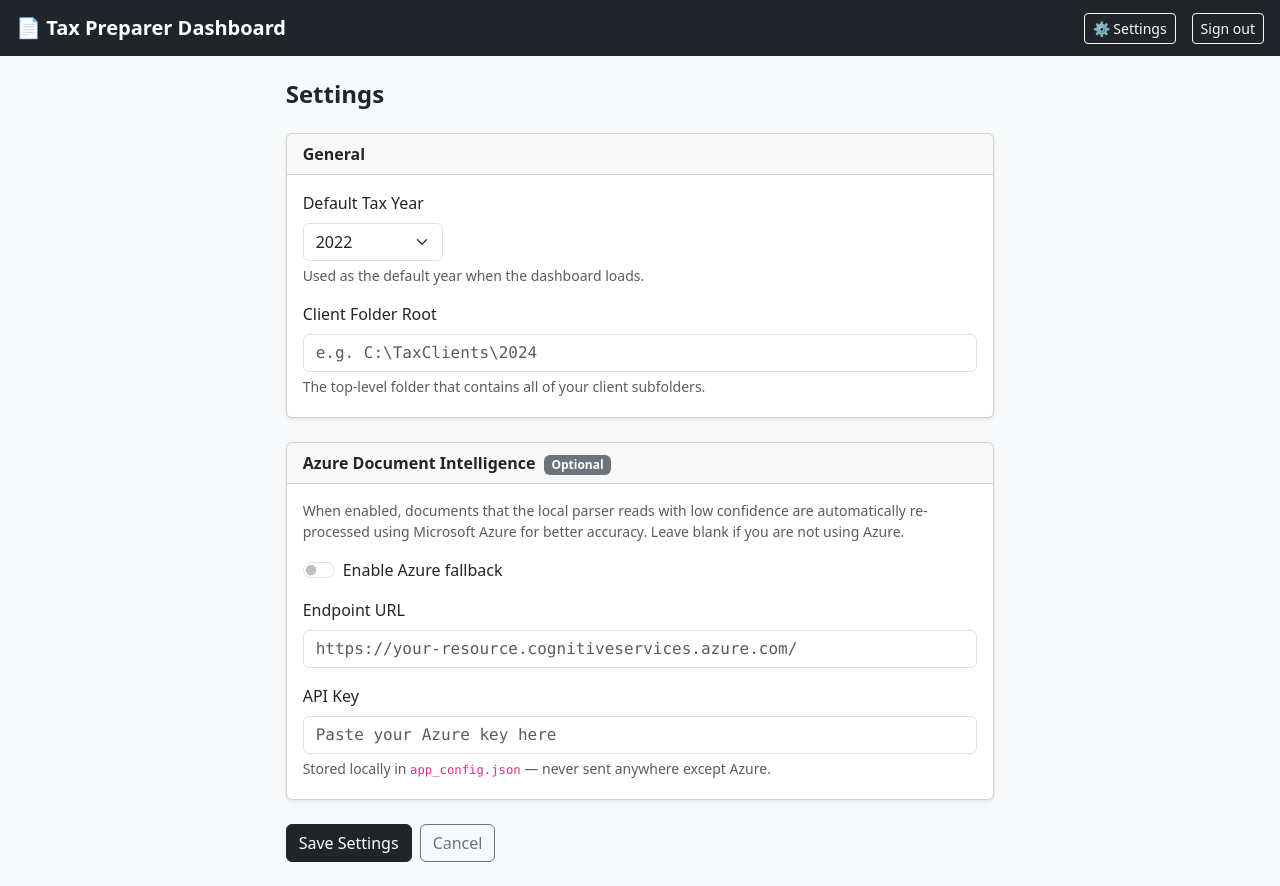
After one commit to rwkern123/Tax_Preparation, a Flask app: template preparer/templates/preparer/settings.html in a window 1280 px wide. The commit adds this page. Run offline with Flask 3, Linux system fonts and the light colour scheme; the template is opened without the code that fills it, so the values that code supplies are empty; parts of the project's set-up code (start-up, migrations or seed data) failed here and were passed over.

Commit message:
Implement Azure Document Intelligence integration and settings management

```diff
--- a/preparer/app.py
+++ b/preparer/app.py
@@ -19,6 +19,11 @@ def create_app(config: dict = None) -> Flask:
     app.config["UPLOAD_FOLDER"]     = str(portal_data / "uploads")
     # Set via env var PREPARER_PASSWORD before first run
     app.config["PREPARER_PASSWORD"] = os.environ.get("PREPARER_PASSWORD", "changeme")
+
+    # Load persistent site config (root folder, tax year, Azure credentials)
+    from .site_config import load as load_site_config
+    site_cfg = load_site_config()
+    app.config["SITE_CONFIG"] = site_cfg
 
     if config:
         app.config.update(config)
--- a/preparer/templates/preparer/base.html
+++ b/preparer/templates/preparer/base.html
@@ -25,6 +25,7 @@
       </select>
     </form>
     {% endif %}
+    <a href="{{ url_for('preparer.settings') }}" class="btn btn-outline-light btn-sm">&#9881; Settings</a>
     <a href="{{ url_for('prep_auth.logout') }}" class="btn btn-outline-light btn-sm">Sign out</a>
   </div>
 </nav>
--- /dev/null
+++ b/preparer/templates/preparer/settings.html
@@ -0,0 +1,90 @@
+{% extends "preparer/base.html" %}
+
+{% block title %}Settings — Tax Preparer Dashboard{% endblock %}
+
+{% block content %}
+<div class="row justify-content-center">
+  <div class="col-lg-7">
+
+    <h4 class="fw-bold mb-4">Settings</h4>
+
+    <form method="post" action="{{ url_for('preparer.settings_save') }}">
+
+      <!-- General -->
+      <div class="card shadow-sm mb-4">
+        <div class="card-header fw-semibold">General</div>
+        <div class="card-body">
+
+          <div class="mb-3">
+            <label for="tax_year" class="form-label">Default Tax Year</label>
+            <select name="tax_year" id="tax_year" class="form-select" style="width:140px">
+              {% for y in [2022, 2023, 2024, 2025] %}
+              <option value="{{ y }}" {% if y == cfg.tax_year %}selected{% endif %}>{{ y }}</option>
+              {% endfor %}
+            </select>
+            <div class="form-text">Used as the default year when the dashboard loads.</div>
+          </div>
+
+          <div class="mb-1">
+            <label for="root_folder" class="form-label">Client Folder Root</label>
+            <input type="text" class="form-control font-monospace"
+                   id="root_folder" name="root_folder"
+                   value="{{ cfg.root_folder }}"
+                   placeholder="e.g. C:\TaxClients\2024">
+            <div class="form-text">
+              The top-level folder that contains all of your client subfolders.
+            </div>
+          </div>
+
+        </div>
+      </div>
+
+      <!-- Azure -->
+      <div class="card shadow-sm mb-4">
+        <div class="card-header fw-semibold">Azure Document Intelligence <span class="badge bg-secondary ms-1">Optional</span></div>
+        <div class="card-body">
+
+          <p class="text-muted small mb-3">
+            When enabled, documents that the local parser reads with low confidence
+            are automatically re-processed using Microsoft Azure for better accuracy.
+            Leave blank if you are not using Azure.
+          </p>
+
+          <div class="form-check form-switch mb-3">
+            <input class="form-check-input" type="checkbox" role="switch"
+                   id="azure_enabled" name="azure_enabled" value="1"
+                   {% if cfg.azure_enabled %}checked{% endif %}>
+            <label class="form-check-label" for="azure_enabled">Enable Azure fallback</label>
+          </div>
+
+          <div class="mb-3">
+            <label for="azure_endpoint" class="form-label">Endpoint URL</label>
+            <input type="url" class="form-control font-monospace"
+                   id="azure_endpoint" name="azure_endpoint"
+                   value="{{ cfg.azure_endpoint }}"
+                   placeholder="https://your-resource.cognitiveservices.azure.com/">
+          </div>
+
+          <div class="mb-1">
+            <label for="azure_api_key" class="form-label">API Key</label>
+            <input type="password" class="form-control font-monospace"
+                   id="azure_api_key" name="azure_api_key"
+                   value="{{ cfg.azure_api_key }}"
+                   placeholder="Paste your Azure key here">
+            <div class="form-text">
+              Stored locally in <code>app_config.json</code> — never sent anywhere except Azure.
+            </div>
+          </div>
+
+        </div>
+      </div>
+
+      <div class="d-flex gap-2">
+        <button type="submit" class="btn btn-dark">Save Settings</button>
+        <a href="{{ url_for('preparer.client_list') }}" class="btn btn-outline-secondary">Cancel</a>
+      </div>
+
+    </form>
+  </div>
+</div>
+{% endblock %}
```
Also changed, not shown: preparer/database.py (+46 -0 lines), preparer/parser_bridge.py (+84 -0 lines), preparer/site_config.py (added, +48 -0 lines), preparer/templates/preparer/client_detail.html (+10 -0 lines), preparer/views.py (+59 -0 lines), 2 other files.
